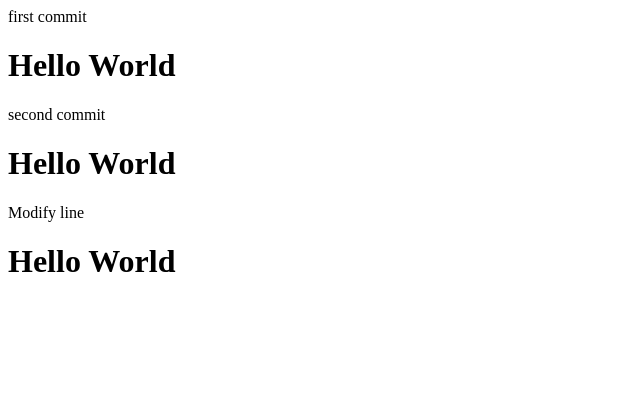
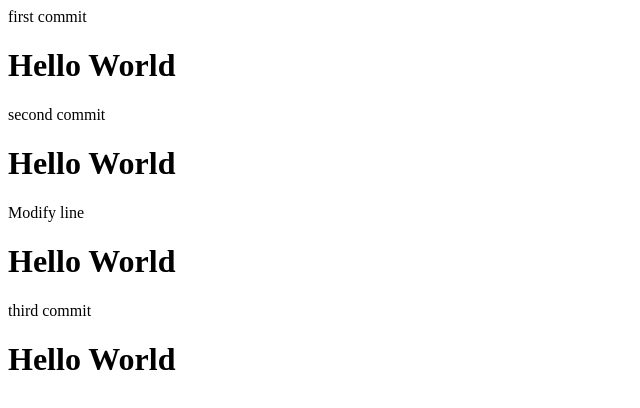
Before and after one commit to wjddn6529/Helloworld, a plain HTML site: page index.html in a window 1280 px wide. Shown: the whole page, without its empty margins (0-640 px from the left). Drawn offline with Linux system fonts and the light colour scheme.

Commit message:
third commit

```diff
--- a/index.html
+++ b/index.html
@@ -14,5 +14,8 @@
 
         Modify line
         <h1>Hello World</h1>
+
+        third commit
+        <h1>Hello World</h1>
     </body>
 </html>
```
